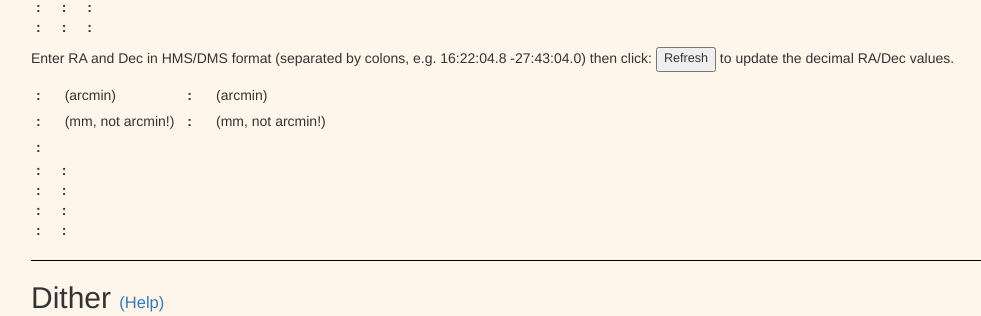
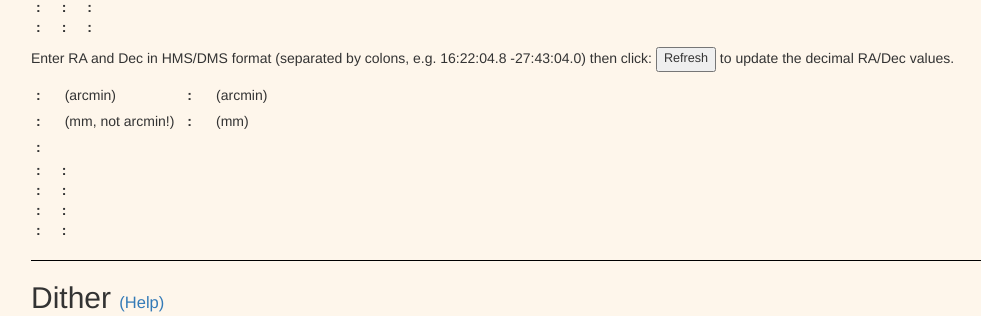
Before and after one commit to chandra-mta/Ocat_Flask_App, a Python web app: template cus_app/templates/ocatdatapage/index.html in a window 1280 px wide. Shown: the part 638-954 px from the top of the page, without its empty margins (39-1020 px from the left). Run offline with Jinja, Linux system fonts and the light colour scheme; the template is opened without the code that fills it, so the values that code supplies are empty; some libraries are stand-ins or nearby versions.

Commit message:
correct help text

```diff
--- a/cus_app/templates/ocatdatapage/index.html
+++ b/cus_app/templates/ocatdatapage/index.html
@@ -205,7 +205,7 @@
         </tr>
         <tr>
         {{ create_entry('trans_offset', ct_dict) }}<td>(mm, not arcmin!)</td>
-        {{ create_entry('focus_offset', ct_dict) }}<td>(mm, not arcmin!)</td>
+        {{ create_entry('focus_offset', ct_dict) }}<td>(mm)</td>
         </tr>
         <tr>
         {{ create_entry('raster_scan',  ct_dict) }}
```
